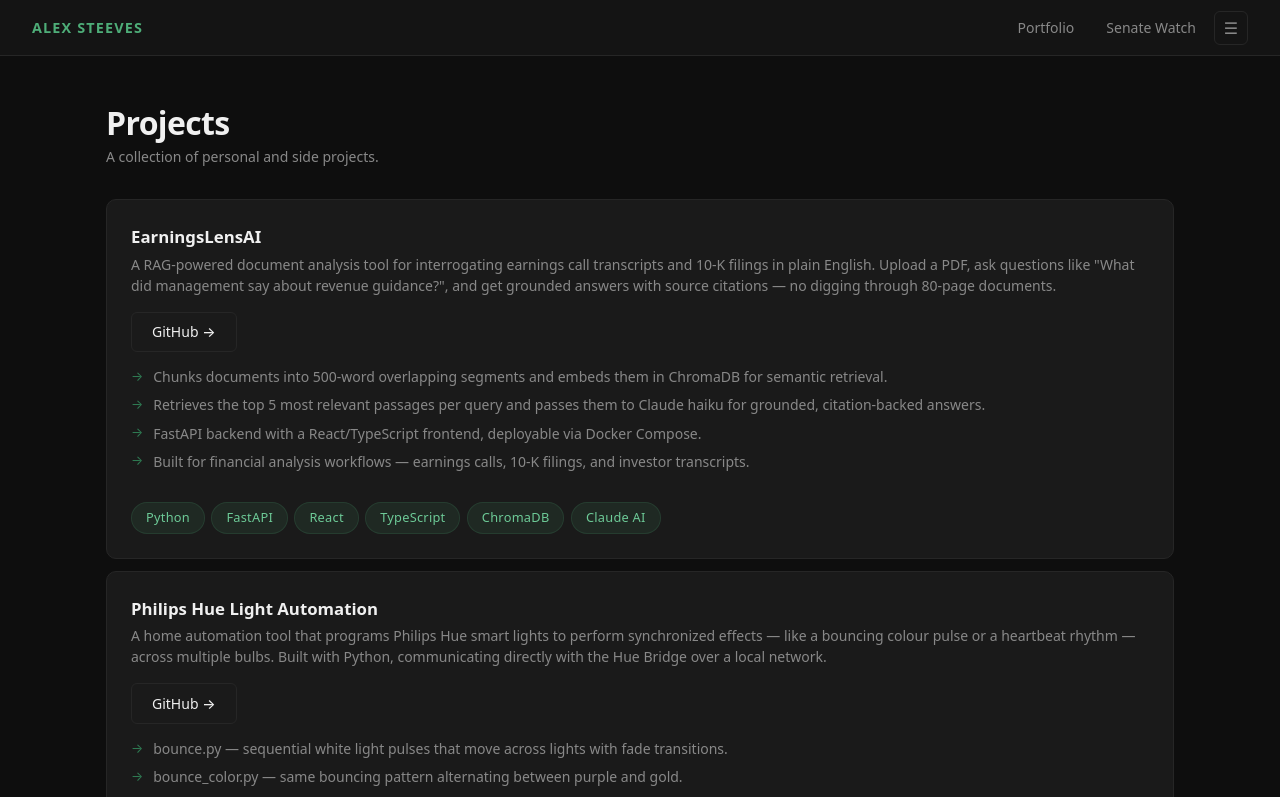
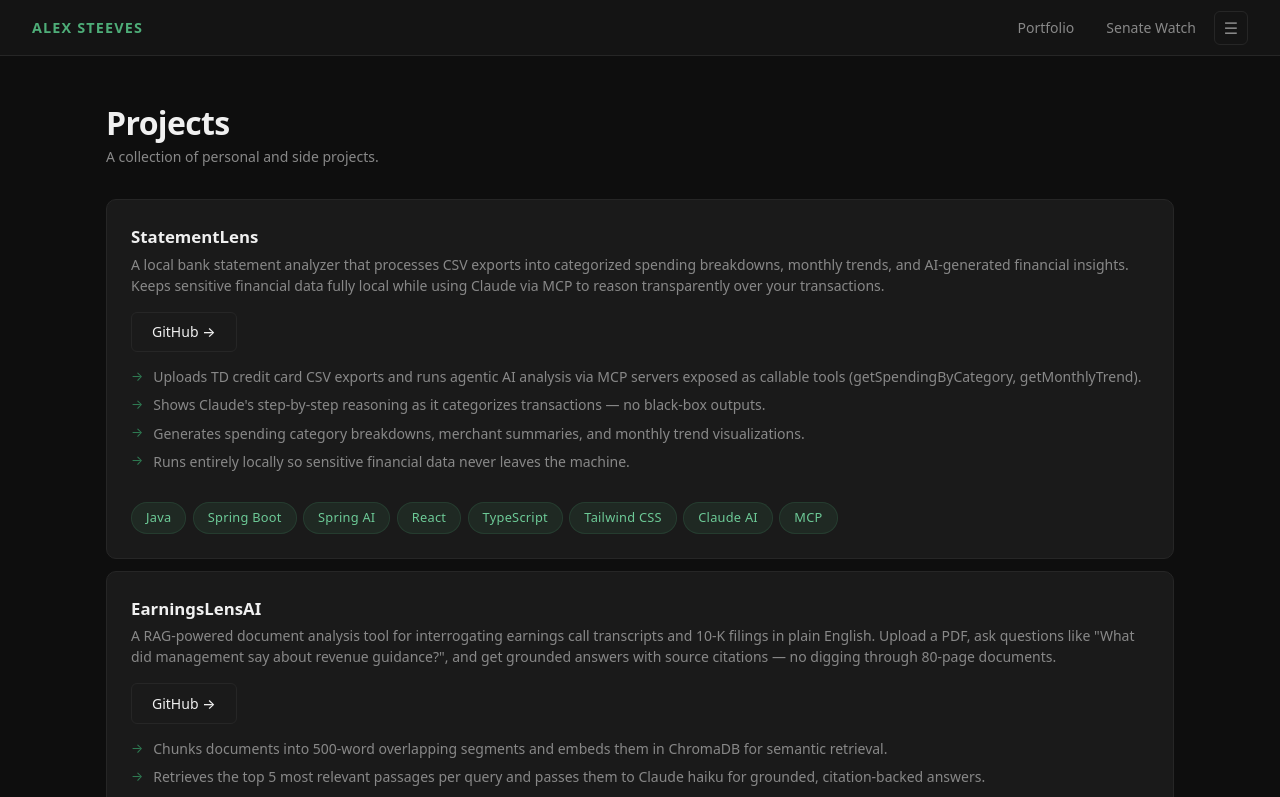
Before and after one commit to AlexSteeves/alex_steeves_portfolio, a React (Vite) app in the folder client/: page /projects in a window 1280 px wide. Shown: the top 797 px of the page. Built offline with nearby package versions, Linux system fonts and the light colour scheme.

Commit message:
feat: add statement lens project

```diff
--- a/client/src/components/projects/projects.ts
+++ b/client/src/components/projects/projects.ts
@@ -7,6 +7,19 @@ export interface Project {
 }
 
 export const projects: Project[] = [
+  {
+    name: "StatementLens",
+    description:
+      "A local bank statement analyzer that processes CSV exports into categorized spending breakdowns, monthly trends, and AI-generated financial insights. Keeps sensitive financial data fully local while using Claude via MCP to reason transparently over your transactions.",
+    url: "https://github.com/AlexSteeves/statement-lens",
+    tags: ["Java", "Spring Boot", "Spring AI", "React", "TypeScript", "Tailwind CSS", "Claude AI", "MCP"],
+    highlights: [
+      "Uploads TD credit card CSV exports and runs agentic AI analysis via MCP servers exposed as callable tools (getSpendingByCategory, getMonthlyTrend).",
+      "Shows Claude's step-by-step reasoning as it categorizes transactions — no black-box outputs.",
+      "Generates spending category breakdowns, merchant summaries, and monthly trend visualizations.",
+      "Runs entirely locally so sensitive financial data never leaves the machine.",
+    ],
+  },
   {
     name: "EarningsLensAI",
     description:
```
Also changed, not shown: 1 other file (tests, documents, lock files or other folders).
